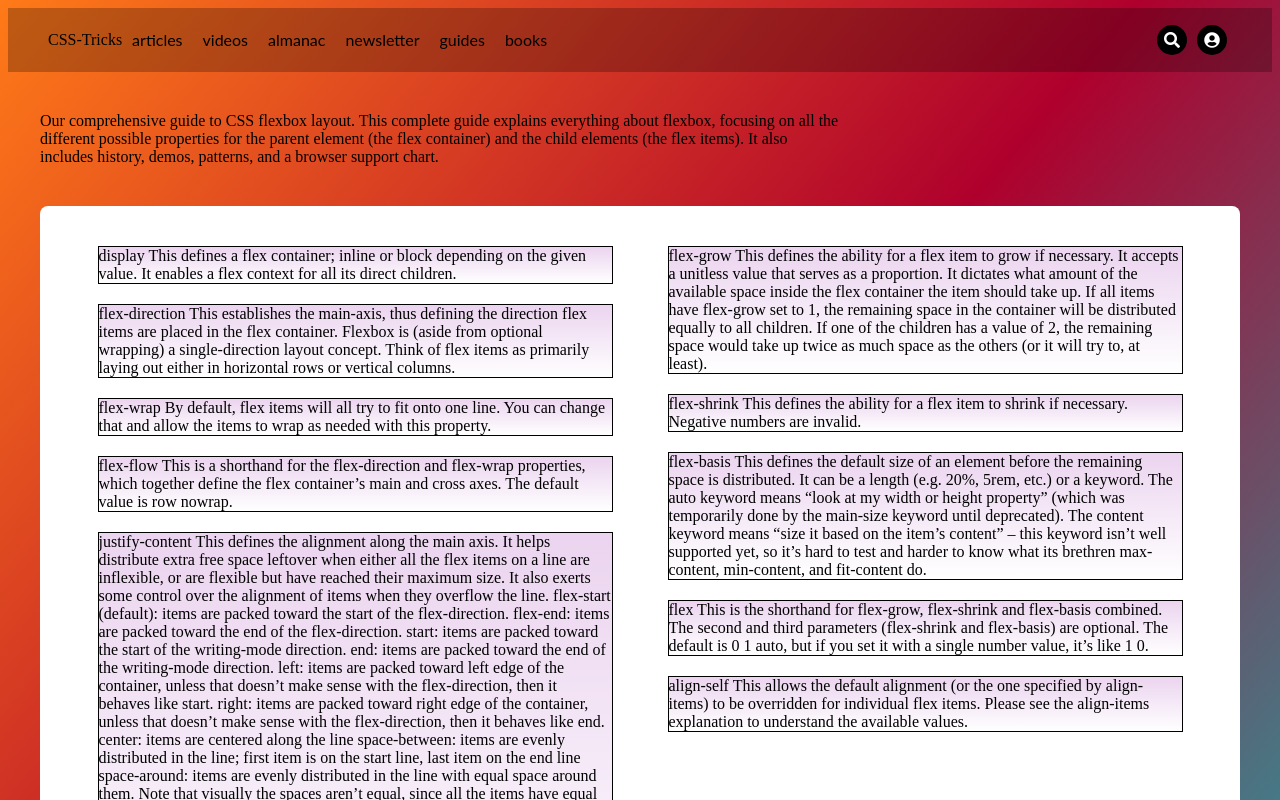
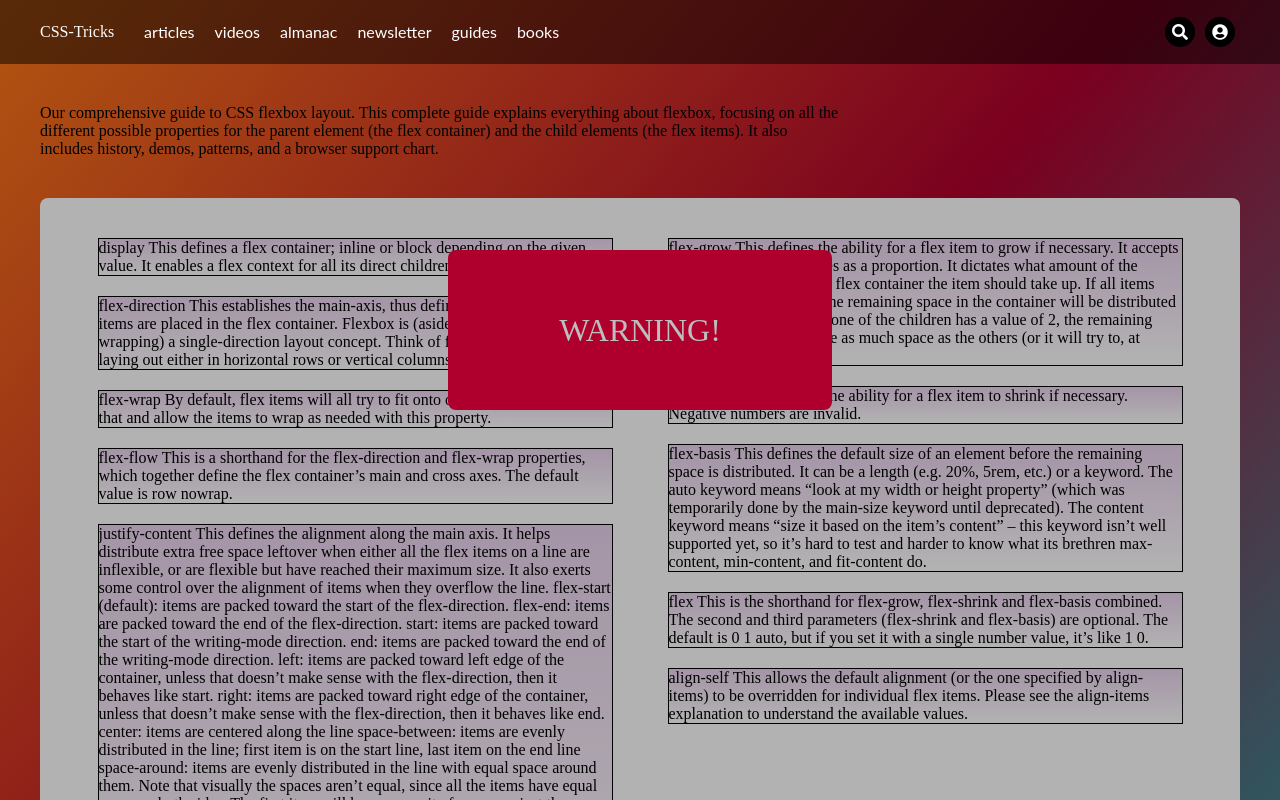
Before and after one commit to YaregR/DZ_Flex, a plain HTML site: page index.html in a window 1280 px wide. Shown: the top 800 px of the page. Drawn offline with Linux system fonts and the light colour scheme.

Commit message:
modal window

```diff
--- a/index.html
+++ b/index.html
@@ -9,11 +9,15 @@
     <link rel="stylesheet" href="./styles/main.css">
 </head>
 <body>
+    <div class="modal_background">
+        <div class="modal_window">Warning!</div>
+    </div>
+
     <header>
+
         <div class="header_container">
-
+            <div class="header_wrapper_left">
                 <div class="header_logo">CSS-Tricks</div>
-
                 <nav>
                     <ul class="header_menu">
                         <li class="menu_item">articles</li>
@@ -26,7 +30,7 @@
                 </nav>
             </div>
 
-        <div class="header_wrapper_icon">
+            <div class="header_wrapper_right">
                 <div class="header_icon">
                     <i class="fas fa-search"></i>
                 </div>
@@ -34,6 +38,8 @@
                     <i class="fas fa-user-circle"></i>
                 </div>
             </div>
+        </div>
+
     </header>
 
     <div class="container">
@@ -144,20 +150,34 @@
                 </thead>
                 <tbody>
                     <tr>
-                        <td>20- (old) <br>
-                            21+ (new)</td>
-                        <td>3.1+ (old) <br>
-                            6.1+ (new)</td>
-                        <td>2-21 (old) <br>
-                            22+ (new)</td>
-                        <td>12.1+ (new)</td>
-                        <td>10 (tweener) <br>
-                            11+ (new)</td>
+                        <td>20- (old)
+                            <br>
+                            21+ (new)
+                        </td>
+                        <td>3.1+ (old)
+                            <br>
+                            6.1+ (new)
+                        </td>
+                        <td>2-21 (old)
+                            <br>
+                            22+ (new)
+                        </td>
+                        <td>12.1+ (new)
+
+                        </td>
+                        <td>10 (tweener)
+                            <br>
+                            11+ (new)
+                        </td>
                         <td>17+ (new)</td>
-                        <td>2.1+ (old) <br>
-                            4.4+ (new)</td>
-                        <td>3.2+ (old) <br>
-                            7.1+ (new)</td>
+                        <td>2.1+ (old)
+                            <br>
+                            4.4+ (new)
+                        </td>
+                        <td>3.2+ (old)
+                            <br>
+                            7.1+ (new)
+                        </td>
                     </tr>
                 </tbody>
             </table>
--- a/styles/main.css
+++ b/styles/main.css
@@ -1,24 +1,56 @@
 body {
     background: linear-gradient(130deg,#ff7a18,#af002d 41.07%,#319197 76.05%);
+    margin: 0;
+}
+
+.modal_background {
+    position: fixed;
+    width: 100%;
+    height: 100%;
+    background-color: rgba(0, 0, 0, 0.3);
+}
+
+.modal_window {
+    position: fixed;
+    width: 30%;
+    height: 20%;
+    background: #af002d;
+    color: #bebebe;
+    top: 250px;
+    left: 35%;
+    display: flex;
+    align-items: center;
+    justify-content: center;
+    font-size: 2rem;
+    text-transform: uppercase;
+    border-radius: 0.5rem;
+
 }
 
 header {
-    display: flex;
-    justify-content: space-between;
-    padding: 0 40px;
-    background: rgba(0,0,0,.25);
+    position: fixed;
+    left: 0;
+    right: 0;
 }
 
 .header_container {
     display: flex;
+    justify-content: space-between;
+    padding: 0 40px;
+    background: rgba(0,0,0,0.5);
+    color: #fff;
+}
+
+.header_wrapper_left {
+    display: flex;
     justify-content: flex-start;
     align-items: center;
-
 }
 
 .header_menu {
     display: flex;
     justify-content: flex-start;
+    margin-left: 20px;
 }
 
 .menu_item {
@@ -27,7 +59,7 @@ header {
     font-family: Gotham Narrow SSm A,Gotham Narrow SSm B,Rubik,Lato,Lucida Grande,Lucida Sans Unicode,Tahoma,Sans-Serif;
 }
 
-.header_wrapper_icon {
+.header_wrapper_right {
     display: flex;
     align-items:center;
 }
@@ -50,6 +82,7 @@ header {
 .container {
     max-width: 1200px;
     margin: 0 auto;
+    padding-top: 64px;
 }
 
 .main_text {
@@ -125,3 +158,4 @@ thead th {
 tbody td {
     border-right: 1px solid #bebebe;
     padding: 10px;
+}
```
Lines whose indentation alone changed are shown as unchanged.
